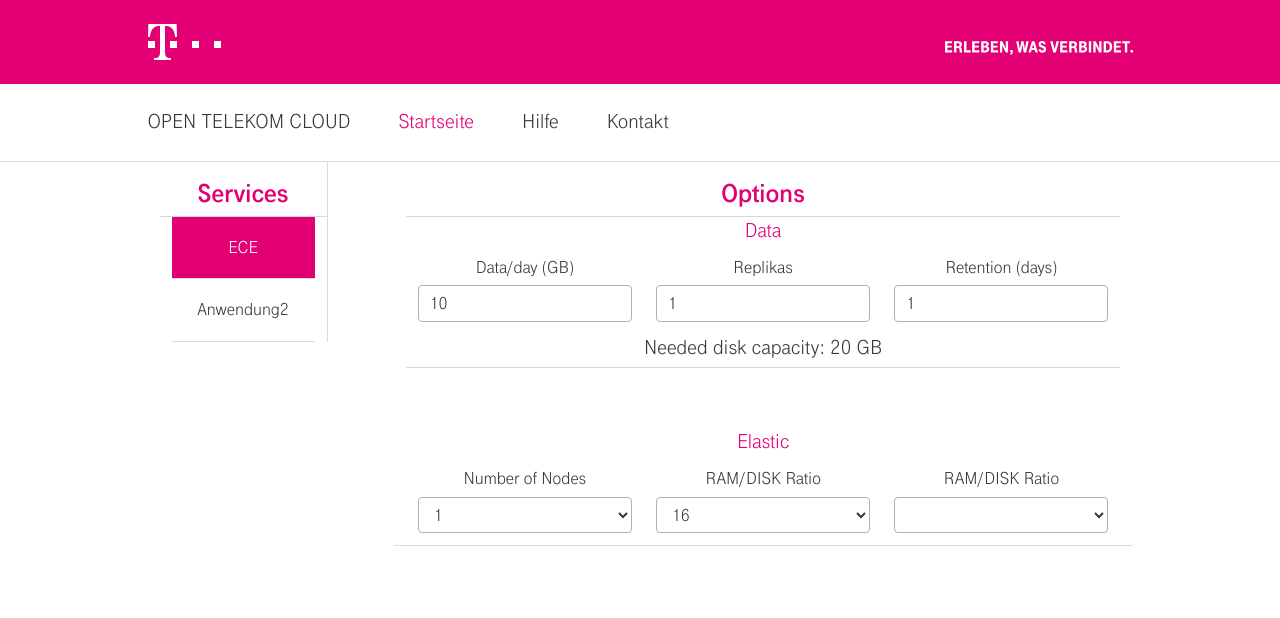
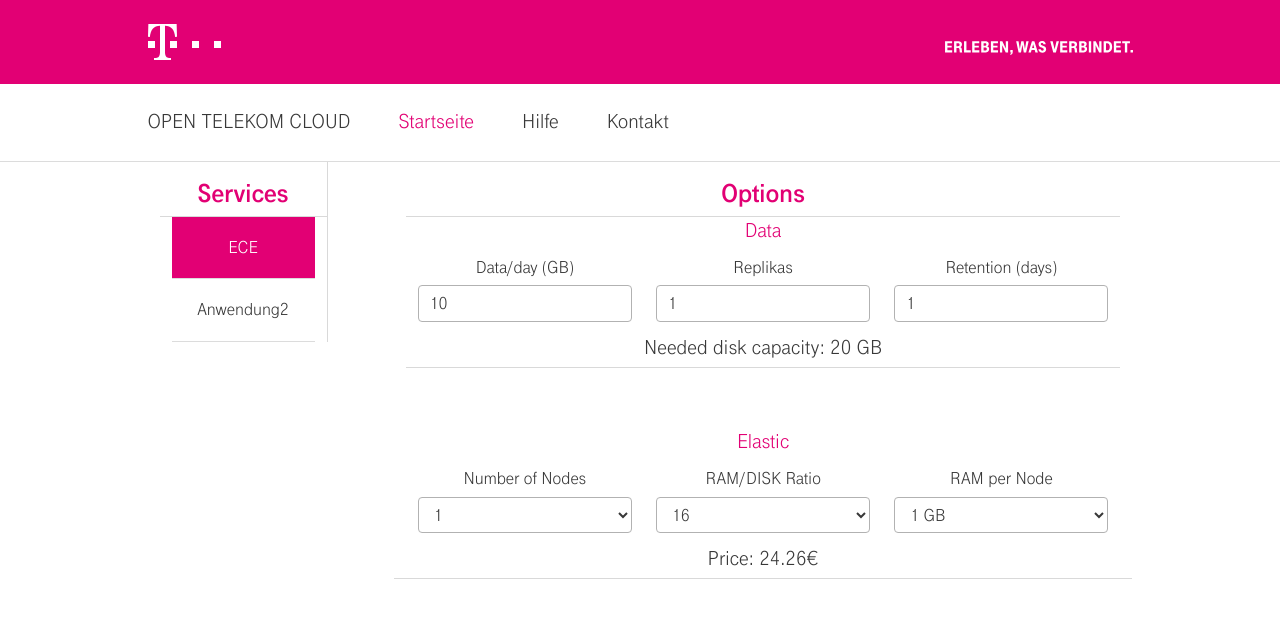
Before and after one commit to Felixkruemel/tssystems-pricingcalc, a Vue app: page / in a window 1280 px wide. Both pictures are taken after a click on the link "ECE". Shown: the top 618 px of the page. Built offline with nearby package versions, Linux system fonts and the light colour scheme.

Commit message:
Added Price Calculation for Elastic

```diff
--- a/src/App.vue
+++ b/src/App.vue
@@ -25,12 +25,13 @@
             <eceelasticramratio v-bind:elasticramratio="elasticramratio" v-on:changeelasticramratio="vuechangeelasticramratio"></eceelasticramratio>
           </div>
           <div class="col-l-4">
-            <eceelasticram></eceelasticram>
+            <eceelasticram v-bind:elasticram="elasticram" v-on:changeelasticram="vuechangeelasticram"></eceelasticram>
           </div>
+          <h4 style="text-align: center">Price: {{elasticprice}}€</h4>
           <div class="row" style="border-bottom-style: solid; border-color: #d9d9d9; border-width: 1px"></div>
 
       </div>
-      <!-- End of Implentation of all ECE containers -->
+      <!-- End of Implementation of all ECE containers -->
 
 
     </div>
@@ -68,6 +69,10 @@
           datacapacity:20,
           elasticanz:1,
           elasticramratio:16,
+          elasticram:1,
+          elasticprice:24.26,
+          elasticram_pricepergb:1.50,
+          elasticdataincluster:16,
       }
     },
     methods: {
@@ -96,20 +101,32 @@
         this.dataretention=value
         this.calcdatacapacity();
       },
-      calcdatacapacity() {
-        this.datacapacity=this.dataday*((this.datareplikas)+1)*this.dataretention;
-      },
       vuechangeelasticnodes(value) {
         value=parseInt(value, 10)
         this.elasticanz=value
-
-        alert(this.elasticanz)
+        this.calcelasticprice();
       },
       vuechangeelasticramratio(value) {
         value=parseInt(value, 10)
         this.elasticramratio=value
-        alert(this.elasticramratio)
+        this.calcelasticprice();
       },
+      vuechangeelasticram(value) {
+        value=parseInt(value, 10)
+        this.elasticram=value
+        this.calcelasticprice();
+      },
+      calcdatacapacity() {
+        this.datacapacity=this.dataday*((this.datareplikas)+1)*this.dataretention;
+      },
+      calcelasticprice() {
+        if (this.elasticram>10) this.elasticram_pricepergb=1.35
+        else this.elasticram_pricepergb=1.50
+
+        this.elasticdataincluster=this.elasticram*this.elasticanz*this.elasticramratio
+        this.elasticprice=((this.elasticdataincluster*0.10)+(this.elasticanz*this.elasticram*7.03)+((this.elasticanz*this.elasticram*10.42)*this.elasticram_pricepergb))
+        this.elasticprice=Number((this.elasticprice).toFixed(2))
+      }
     },
 
   };
--- a/src/components/ece/elastic/eceelasticram.vue
+++ b/src/components/ece/elastic/eceelasticram.vue
@@ -2,9 +2,9 @@
     <div>
         <p class="hidden-xl hidden-l hidden-m"></p>
         <p class="hidden-xl hidden-l hidden-m"></p>
-            <p style="text-align: center">RAM/DISK Ratio</p>
+            <p style="text-align: center">RAM per Node</p>
             <div class="form-input-set">
-                <select v-bind:value="elasticramratio" v-on:input="$emit('changeelasticramratio', $event.target.value)" class="form-select" style="background: white">
+                <select v-bind:value="elasticram" v-on:input="$emit('changeelasticram', $event.target.value)" class="form-select" style="background: white">
                     <option value=1>
                         <p style="text-align: center">1 GB</p>
                     </option>
@@ -35,7 +35,7 @@
 export default {
     name:"eceelasticramratio" ,
     props: {
-        elasticramratio:String,
+        elasticram:String,
     },
     data () {
       return {
```
Also changed, not shown: src/components/ece/kibana/ecekibananodes.vue (added, +44 -0 lines).
